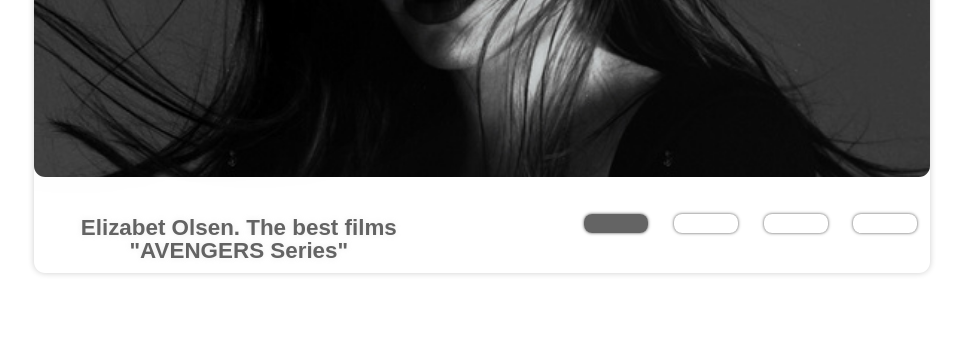
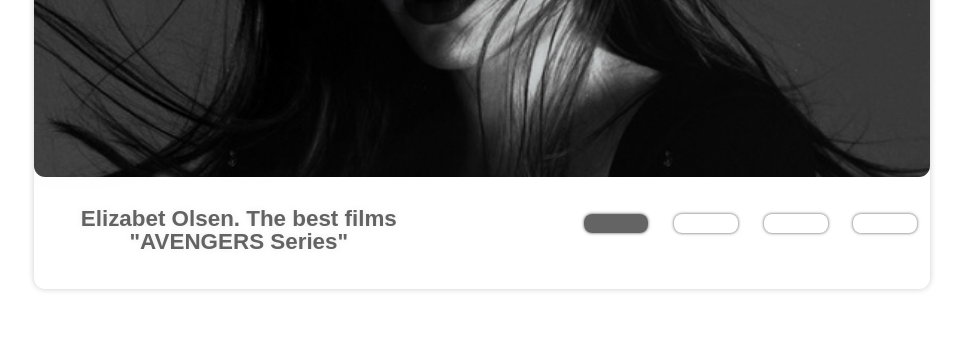
Before and after one commit to Alex99like/cssMemSlider, a plain HTML site: page cssMemSlider/index.html in a window 1280 px wide. Shown: the part 463-800 px from the top of the page, without its empty margins (158-1121 px from the left). Drawn offline with Linux system fonts and the light colour scheme; a web font is replaced by a local one.

Commit message:
fix: changed text margins (05/14/2022 15:25:24)

```diff
--- a/cssMemSlider/style.css
+++ b/cssMemSlider/style.css
@@ -24,7 +24,7 @@ body {
 .container {
     position: relative;
     width: 400%;
-    height: 80vh;
+    height: 82vh;
     display: flex;
     align-items: flex-start;
 }
@@ -69,12 +69,12 @@ img {
 }
 
 .slide .text {
-    font-size: 1em;
+    font-size: 1.4em;
     text-shadow: 0 0 0.3em rgba(164, 164, 164, 0.2);
     max-width: 30vw;
-    margin-top: 1.8em;
+    margin-top: 1.4em;
     color: #fff;
-    transition: 1.5s;
+    transition: 3s;
     margin-left: 1vw;
     opacity: 0;
     display: flex;
@@ -189,13 +189,13 @@ input {
     margin-left: -75%;
 }
 
-@media (max-height: 740px) {
+/* @media (max-height: 720px) {
     .slide .text {
         transition: 3s;
         font-size: 1.4em;
         margin-top: 0.8em;
     }
-}
+} */
 
 @media (max-width: 940px) {
     .slide .text {
@@ -206,6 +206,10 @@ input {
     .bar {
         width: 3em;
     }
+}
+
+@media (max-width: 1200px) {
+
 }
 
 
@@ -310,21 +314,17 @@ input {
 
     .overflow {
         margin: 5vh auto 5vh;
-    }
+    }*/
 
     .slide .text {
         width: 55vw;
-        margin-left: 1em !important;
-        margin: 0 auto;
-        text-align: start;
-        margin-top: 3em;
+    }
+
+    /* #slide4:checked ~ .slide .text1{
+        width: 65vw;
     } */
 
-    #slide4:checked ~ .slide .text1{
-        width: 65vw;
-    }
-
-    #slide4:checked ~ .slide .text4{
+    /* #slide4:checked ~ .slide .text4{
         width: 40vw;
-    }
+    } */
 }
```
